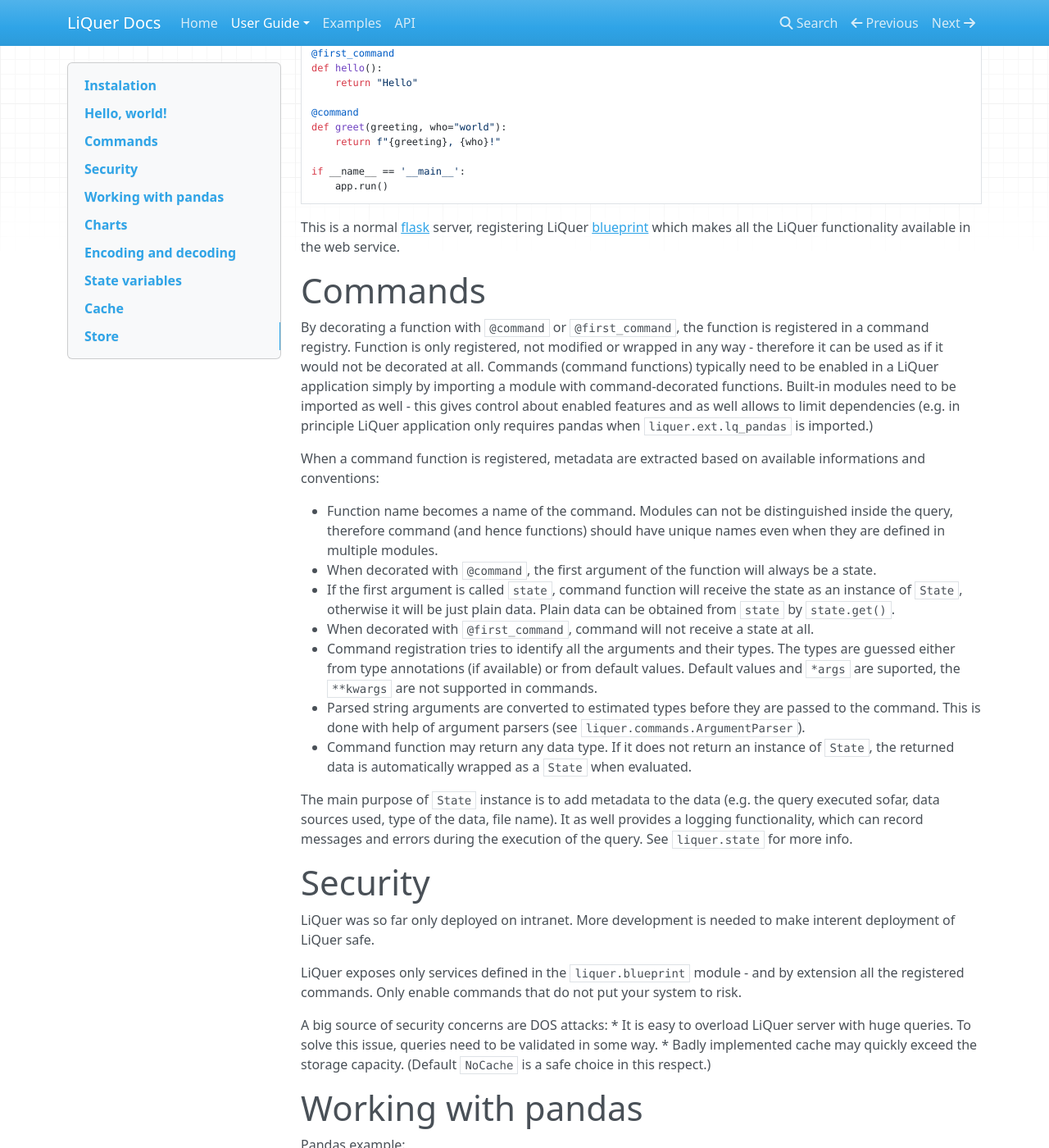
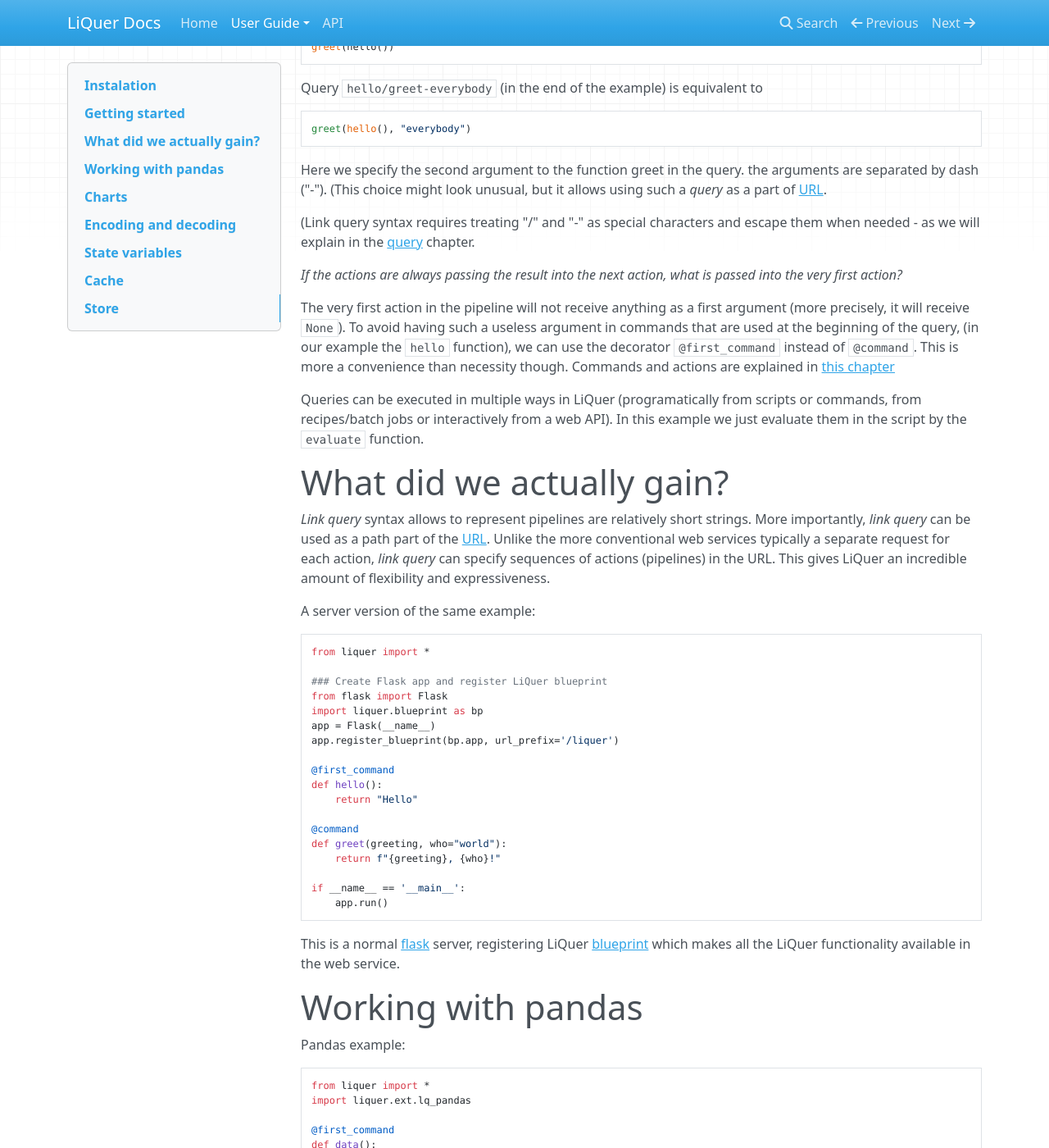
Before and after one commit to orest-d/liquer, an MkDocs documentation site: the page built from docs/guide.md, in a window 1280 px wide and 1400 px high, scrolled down 922 px. Shown: the whole window at 82% size. Built offline with MkDocs 1.6.1, drawn with Linux system fonts in a browser that asks for light colours; nearby versions of some CDN libraries; some of the changed text lies outside the part shown.

Commit message:
Documentation in progress

````diff
--- /dev/null
+++ b/docs/commands.md
@@ -0,0 +1,21 @@
+# Commands
+
+By decorating a function with ``@command`` or ``@first_command``,
+the function is registered in a command registry.
+Function is only registered, not modified or wrapped in any way - therefore it can be used as if it would not be decorated at all.
+Commands (command functions) typically need to be enabled in a LiQuer application simply by importing a module
+with command-decorated functions. Built-in modules need to be imported as well - this gives control about enabled features
+and as well allows to limit dependencies (e.g. in principle LiQuer application only requires pandas when ``liquer.ext.lq_pandas`` is imported.)
+
+When a command function is registered, metadata are extracted based on available informations and conventions:
+
+* Function name becomes a name of the command. Modules can not be distinguished inside the query, therefore command (and hence functions) should have unique names even when they are defined in multiple modules.
+* When decorated with ``@command``, the first argument of the function will always be a state.
+* If the first argument is called ``state``, command function will receive the state as an instance of ``State``,
+otherwise it will be just plain data. Plain data can be obtained from ``state`` by ``state.get()``.
+* When decorated with ``@first_command``, command will not receive a state at all.
+* Command registration tries to identify all the arguments and their types. The types are guessed either from type annotations (if available) or from default values. Default values and ``*args`` are suported, the ``**kwargs`` are not supported in commands.
+* Parsed string arguments are converted to estimated types before they are passed to the command. This is done with help of argument parsers (see ``liquer.commands.ArgumentParser``).
+* Command function may return any data type. If it does not return an instance of ``State``, the returned data is automatically wrapped as a ``State`` when evaluated.
+
+The main purpose of ``State`` instance is to add metadata to the data (e.g. the query executed sofar, data sources used, type of the data, file name). It as well provides a logging functionality, which can record messages and errors during the execution of the query. See ``liquer.state`` for more info.
--- a/docs/guide.md
+++ b/docs/guide.md
@@ -16,9 +16,9 @@
 python3 setup.py install
 ```
 
-# Hello, world!
+# Getting started
 
-The good tradition is to start with a Hello, world! example:
+The good tradition is to start with a *Hello, world!* example:
 
 ```python
 from liquer import *
@@ -35,7 +35,68 @@
 print (evaluate("hello/greet-everybody").get())
 ```
 
+In this example we first create to *commands* - *hello* and *greet*.
+Commands are ordinary python functions decorated with
+either ```@first_command``` or ```@command```.
+
+A sequence of commands can be written as a *link query*
+(the main concept of LiQuer).
+Simple query is a sequence of actions (commands with parameters) separated by *slash* ("/").
+A query is evaluated from left to right,
+always passing the output as a first argument to the next action.
+For example the query ```hello/greet```
+is roughly equivalent to evaluating
+
+```python
+greet(hello())
+```
+
+Query ```hello/greet-everybody``` (in the end of the example) is equivalent
+to
+
+```python
+greet(hello(), "everybody")
+```
+
+Here we specify the second argument to the function greet
+in the query. the arguments are separated by dash ("-").
+(This choice might look unusual, but it allows using such a *query*
+as a part of [URL](https://en.wikipedia.org/wiki/URL).
+
+(Link query syntax requires treating "/" and "-" as special characters
+and escape them when needed - as we will explain in the [query](query.md) chapter.
+
+*If the actions are always passing the result into the next action,
+what is passed into the very first action?*
+
+The very first action in the pipeline will not receive anything as a first
+argument (more precisely, it will receive ```None```).
+To avoid having such a useless
+argument in commands that are used at the beginning of the query,
+(in our example the ```hello``` function), we can use the
+decorator ```@first_command``` instead of ```@command```.
+This is more a convenience than necessity though.
+Commands and actions are explained in [this chapter](commands.md)
+
+Queries can be executed in multiple ways in LiQuer
+(programatically from scripts or commands,
+from recipes/batch jobs or interactively from a web API).
+In this example we just evaluate them in the script by the ```evaluate```
+function.
+
+# What did we actually gain?
+*Link query* syntax allows to represent pipelines are relatively short strings.
+More importantly, *link query* can be used as
+a path part of the [URL](https://en.wikipedia.org/wiki/URL).
+Unlike the more conventional web services typically a separate request
+for each action, *link query* can specify
+sequences of actions (pipelines) in the URL.
+This gives LiQuer an incredible amount of  flexibility and expressiveness.
+
+
+
 A server version of the same example:
+
 ```python
 from liquer import *
 
@@ -56,41 +117,10 @@
 if __name__ == '__main__':
     app.run()
 ```
+
 This is a normal [flask](http://flask.pocoo.org/) server, registering LiQuer
 [blueprint](http://flask.pocoo.org/docs/1.0/blueprints/) which makes all the LiQuer functionality available
 in the web service.
-
-# Commands
-
-By decorating a function with ``@command`` or ``@first_command``,
-the function is registered in a command registry.
-Function is only registered, not modified or wrapped in any way - therefore it can be used as if it would not be decorated at all.
-Commands (command functions) typically need to be enabled in a LiQuer application simply by importing a module
-with command-decorated functions. Built-in modules need to be imported as well - this gives control about enabled features
-and as well allows to limit dependencies (e.g. in principle LiQuer application only requires pandas when ``liquer.ext.lq_pandas`` is imported.)
-
-When a command function is registered, metadata are extracted based on available informations and conventions:
-
-* Function name becomes a name of the command. Modules can not be distinguished inside the query, therefore command (and hence functions) should have unique names even when they are defined in multiple modules.
-* When decorated with ``@command``, the first argument of the function will always be a state.
-* If the first argument is called ``state``, command function will receive the state as an instance of ``State``,
-otherwise it will be just plain data. Plain data can be obtained from ``state`` by ``state.get()``.
-* When decorated with ``@first_command``, command will not receive a state at all.
-* Command registration tries to identify all the arguments and their types. The types are guessed either from type annotations (if available) or from default values. Default values and ``*args`` are suported, the ``**kwargs`` are not supported in commands.
-* Parsed string arguments are converted to estimated types before they are passed to the command. This is done with help of argument parsers (see ``liquer.commands.ArgumentParser``).
-* Command function may return any data type. If it does not return an instance of ``State``, the returned data is automatically wrapped as a ``State`` when evaluated.
-
-The main purpose of ``State`` instance is to add metadata to the data (e.g. the query executed sofar, data sources used, type of the data, file name). It as well provides a logging functionality, which can record messages and errors during the execution of the query. See ``liquer.state`` for more info.
-
-# Security
-LiQuer was so far only deployed on intranet. More development is needed to make interent deployment of LiQuer safe.
-
-LiQuer exposes only services defined in the ``liquer.blueprint`` module - and by extension all the registered commands.
-Only enable commands that do not put your system to risk.
-
-A big source of security concerns are DOS attacks:
-* It is easy to overload LiQuer server with huge queries. To solve this issue, queries need to be validated in some way.
-* Badly implemented cache may quickly exceed the storage capacity. (Default ``NoCache`` is a safe choice in this respect.)
 
 # Working with pandas
 
--- /dev/null
+++ b/docs/security.md
@@ -0,0 +1,10 @@
+# Security
+
+LiQuer was so far only deployed on intranet. More development is needed to make interent deployment of LiQuer safe.
+
+LiQuer exposes only services defined in the ``liquer.blueprint`` module - and by extension all the registered commands.
+Only enable commands that do not put your system to risk.
+
+A big source of security concerns are DOS attacks:
+* It is easy to overload LiQuer server with huge queries. To solve this issue, queries need to be validated in some way.
+* Badly implemented cache may quickly exceed the storage capacity. (Default ``NoCache`` is a safe choice in this respect.)
--- a/mkdocs.yml
+++ b/mkdocs.yml
@@ -2,9 +2,12 @@
 nav:
 - Home : 'index.md'
 - "User Guide":
-  - Query syntax: 'query.md'
-  - General guide : 'guide.md'
-- Examples : 'examples.md'
+  - Introduction : 'guide.md'
+  - "Query syntax": 'query.md'
+  - Store: 'store.md'
+  - Recipes: 'recipes.md'
+  - Commands: 'commands.md'
+  - Examples : 'examples.md'
 - API: 'api.md'
 
 plugins:
````
Also changed, not shown: docs/recipes.md (added), docs/store.md (added).
